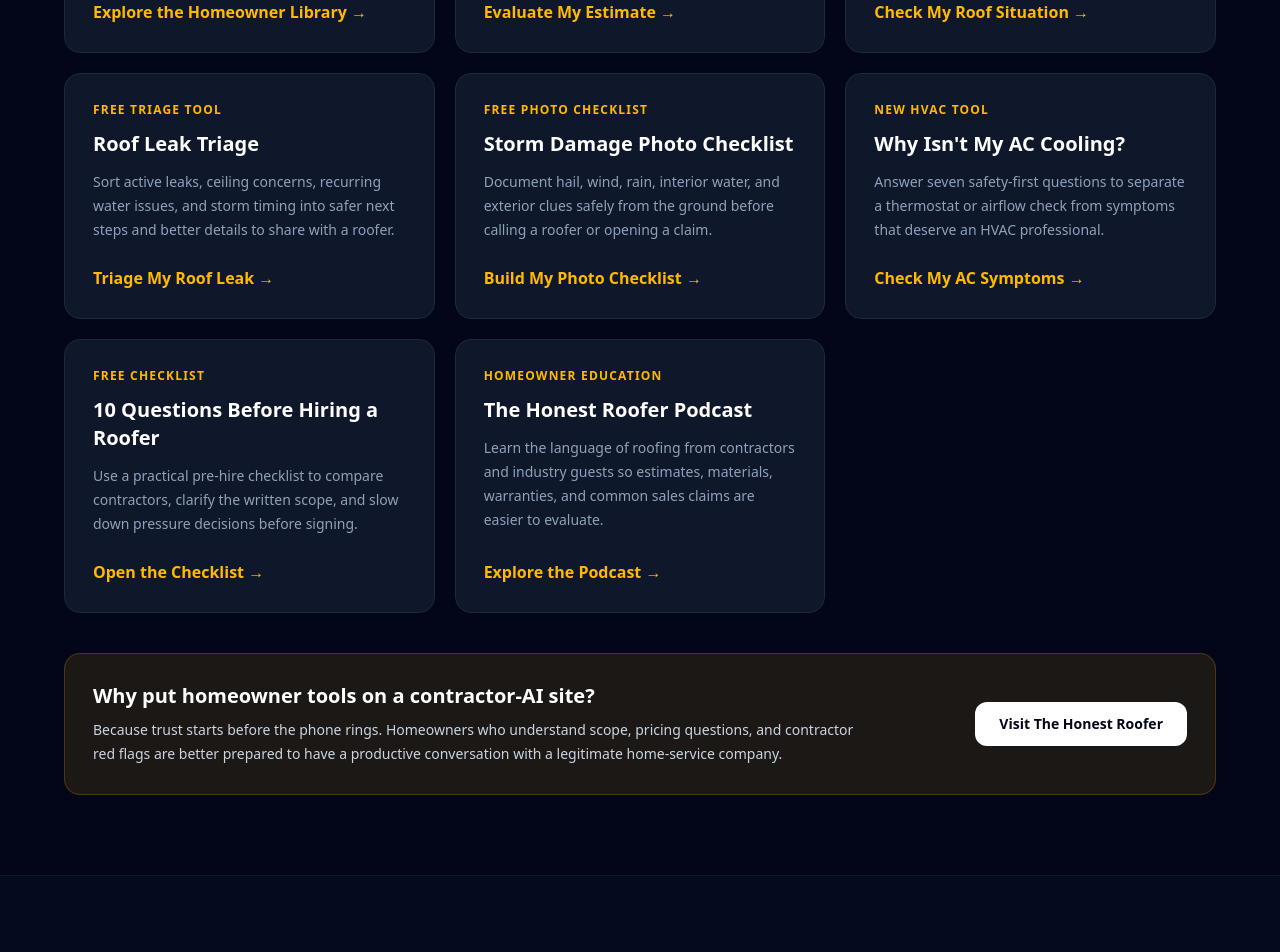
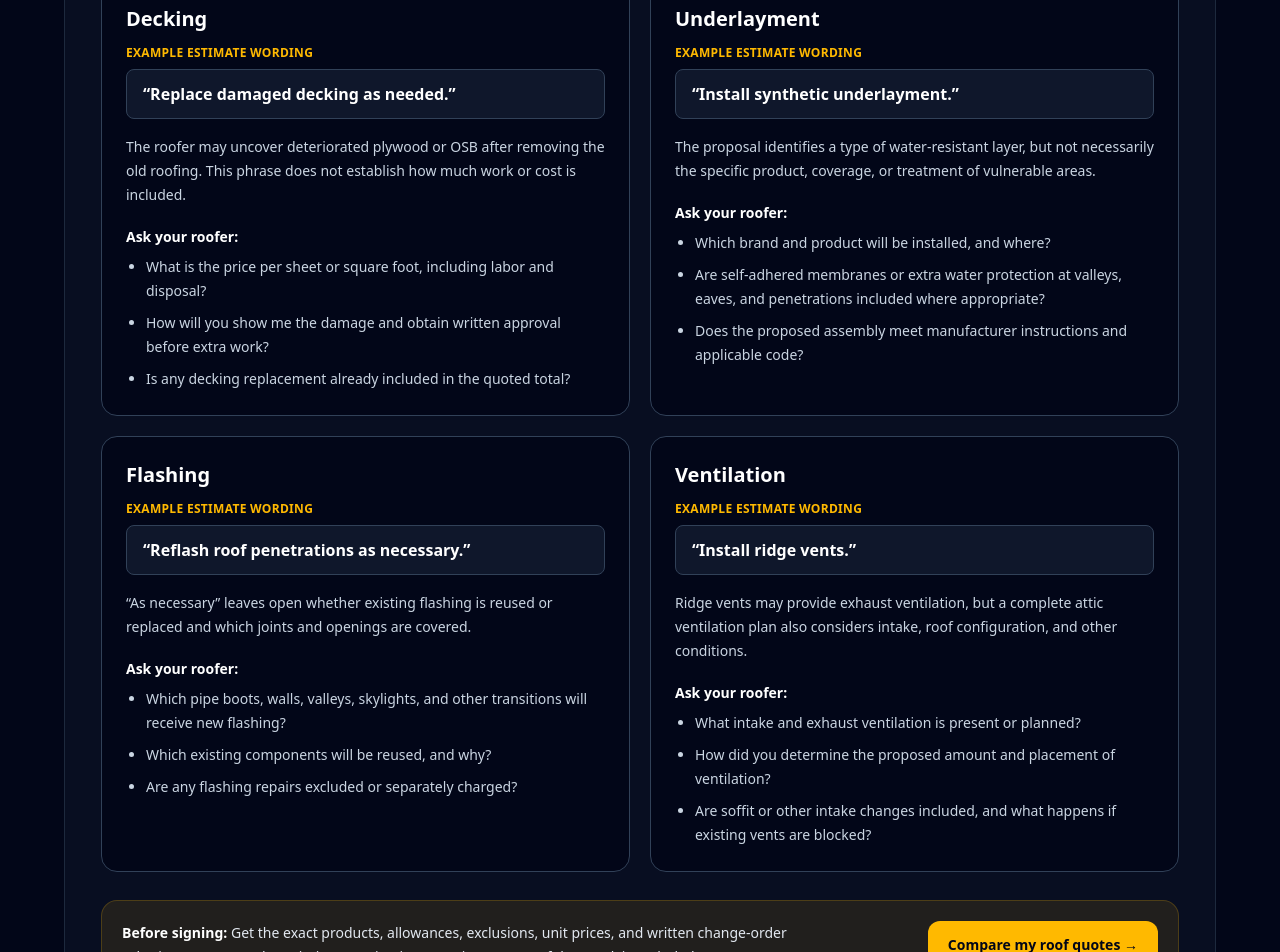
Before and after one commit to mastephenson12/midsize, a React (Vite) app in the folder website/: page / in a window 1280 px wide. Shown: the part 6560-7512 px from the top of the page. Built offline with nearby package versions, Linux system fonts and the light colour scheme.

Commit message:
Explain roof estimate wording and contractor questions in homeowner trust center

```diff
--- a/website/src/HomeownerResources.jsx
+++ b/website/src/HomeownerResources.jsx
@@ -56,6 +56,49 @@ const resources = [
     description: 'Learn the language of roofing from contractors and industry guests so estimates, materials, warranties, and common sales claims are easier to evaluate.',
     href: 'https://homeowner.midsizeai.com/#podcast',
     cta: 'Explore the Podcast',
+  },
+];
+
+const estimateLanguage = [
+  {
+    name: 'Decking',
+    phrase: '“Replace damaged decking as needed.”',
+    meaning: 'The roofer may uncover deteriorated plywood or OSB after removing the old roofing. This phrase does not establish how much work or cost is included.',
+    questions: [
+      'What is the price per sheet or square foot, including labor and disposal?',
+      'How will you show me the damage and obtain written approval before extra work?',
+      'Is any decking replacement already included in the quoted total?',
+    ],
+  },
+  {
+    name: 'Underlayment',
+    phrase: '“Install synthetic underlayment.”',
+    meaning: 'The proposal identifies a type of water-resistant layer, but not necessarily the specific product, coverage, or treatment of vulnerable areas.',
+    questions: [
+      'Which brand and product will be installed, and where?',
+      'Are self-adhered membranes or extra water protection at valleys, eaves, and penetrations included where appropriate?',
+      'Does the proposed assembly meet manufacturer instructions and applicable code?',
+    ],
+  },
+  {
+    name: 'Flashing',
+    phrase: '“Reflash roof penetrations as necessary.”',
+    meaning: '“As necessary” leaves open whether existing flashing is reused or replaced and which joints and openings are covered.',
+    questions: [
+      'Which pipe boots, walls, valleys, skylights, and other transitions will receive new flashing?',
+      'Which existing components will be reused, and why?',
+      'Are any flashing repairs excluded or separately charged?',
+    ],
+  },
+  {
+    name: 'Ventilation',
+    phrase: '“Install ridge vents.”',
+    meaning: 'Ridge vents may provide exhaust ventilation, but a complete attic ventilation plan also considers intake, roof configuration, and other conditions.',
+    questions: [
+      'What intake and exhaust ventilation is present or planned?',
+      'How did you determine the proposed amount and placement of ventilation?',
+      'Are soffit or other intake changes included, and what happens if existing vents are blocked?',
+    ],
   },
 ];
 
@@ -134,6 +177,39 @@ export default function HomeownerResources() {
           </div>
         </section>
 
+        <section aria-labelledby="estimate-language-heading" className="mb-12 rounded-3xl border border-slate-800 bg-slate-900/50 p-6 sm:p-9">
+          <p className="text-xs font-bold uppercase tracking-[0.2em] text-amber-400">From quote wording to useful questions</p>
+          <h3 id="estimate-language-heading" className="mt-3 text-2xl font-extrabold text-white sm:text-3xl">What does that roofing estimate actually say?</h3>
+          <p className="mt-3 max-w-3xl text-sm leading-7 text-slate-300">
+            These are examples of common proposal language, not findings about your roof. The goal is to ask contractors to explain their scope and pricing in writing before you approve extra work.
+          </p>
+          <div className="mt-7 grid gap-5 md:grid-cols-2">
+            {estimateLanguage.map((item) => (
+              <article key={item.name} className="rounded-2xl border border-slate-700 bg-slate-950 p-6">
+                <h4 className="text-xl font-bold text-white">{item.name}</h4>
+                <p className="mt-3 text-xs font-bold uppercase tracking-wide text-amber-400">Example estimate wording</p>
+                <p className="mt-2 rounded-lg border border-slate-700 bg-slate-900 px-4 py-3 text-base font-semibold text-white">{item.phrase}</p>
+                <p className="mt-4 text-sm leading-6 text-slate-300">{item.meaning}</p>
+                <p className="mt-5 text-sm font-bold text-white">Ask your roofer:</p>
+                <ul className="mt-2 list-disc space-y-2 pl-5 text-sm leading-6 text-slate-300">
+                  {item.questions.map((question) => <li key={question}>{question}</li>)}
+                </ul>
+              </article>
+            ))}
+          </div>
+          <div className="mt-7 flex flex-col items-start justify-between gap-4 rounded-2xl border border-amber-400/20 bg-amber-400/10 p-5 sm:flex-row sm:items-center">
+            <p className="max-w-2xl text-sm leading-6 text-slate-200">
+              <strong className="text-white">Before signing:</strong> Get the exact products, allowances, exclusions, unit prices, and written change-order rules in your proposal. A missing mention is a question, not proof that work is excluded.
+            </p>
+            <a
+              href="/compare-roofing-estimates/?utm_source=midsizeai&utm_medium=roofing_terms&utm_campaign=estimate_clarity&utm_content=questions"
+              className="inline-flex min-h-12 shrink-0 items-center justify-center rounded-xl bg-amber-400 px-5 py-3 text-center text-sm font-bold text-slate-950 hover:bg-amber-300"
+            >
+              Compare my roof quotes &rarr;
+            </a>
+          </div>
+        </section>
+
         <div className="grid gap-5 md:grid-cols-2 lg:grid-cols-3">
           {resources.map((resource) => (
             <article key={resource.title} className="flex flex-col rounded-2xl border border-slate-800 bg-slate-900 p-7">
```
